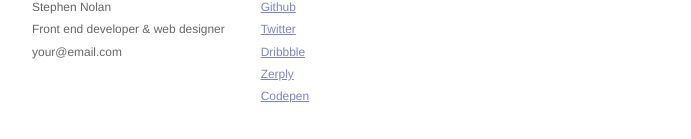
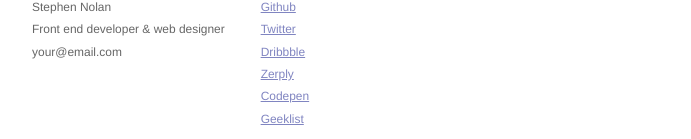
Before and after one commit to sn0lan/sn0lan.github.com, a Jekyll site: the page built from projects.html, in a window 1280 px wide. Shown: the part 2032-2171 px from the top of the page, without its empty margins (294-985 px from the left). Built offline with Jekyll 4.4.1, drawn with Linux system fonts in a browser that asks for light colours.

```diff
--- a/_layouts/default.html
+++ b/_layouts/default.html
@@ -45,6 +45,7 @@
                   <a href="http://dribbble.com/sn0lan/" target='_blank'>Dribbble</a><br />
                   <a href="http://zerply.com/sn0lan/" target='_blank'>Zerply</a><br />
                   <a href="http://codepen.io/sn0lan" target='_blank'>Codepen</a><br />
+                  <a href="https://geekli.st/sn0lan">Geeklist</a>
                 </p>
               </div>
             </div>
```
